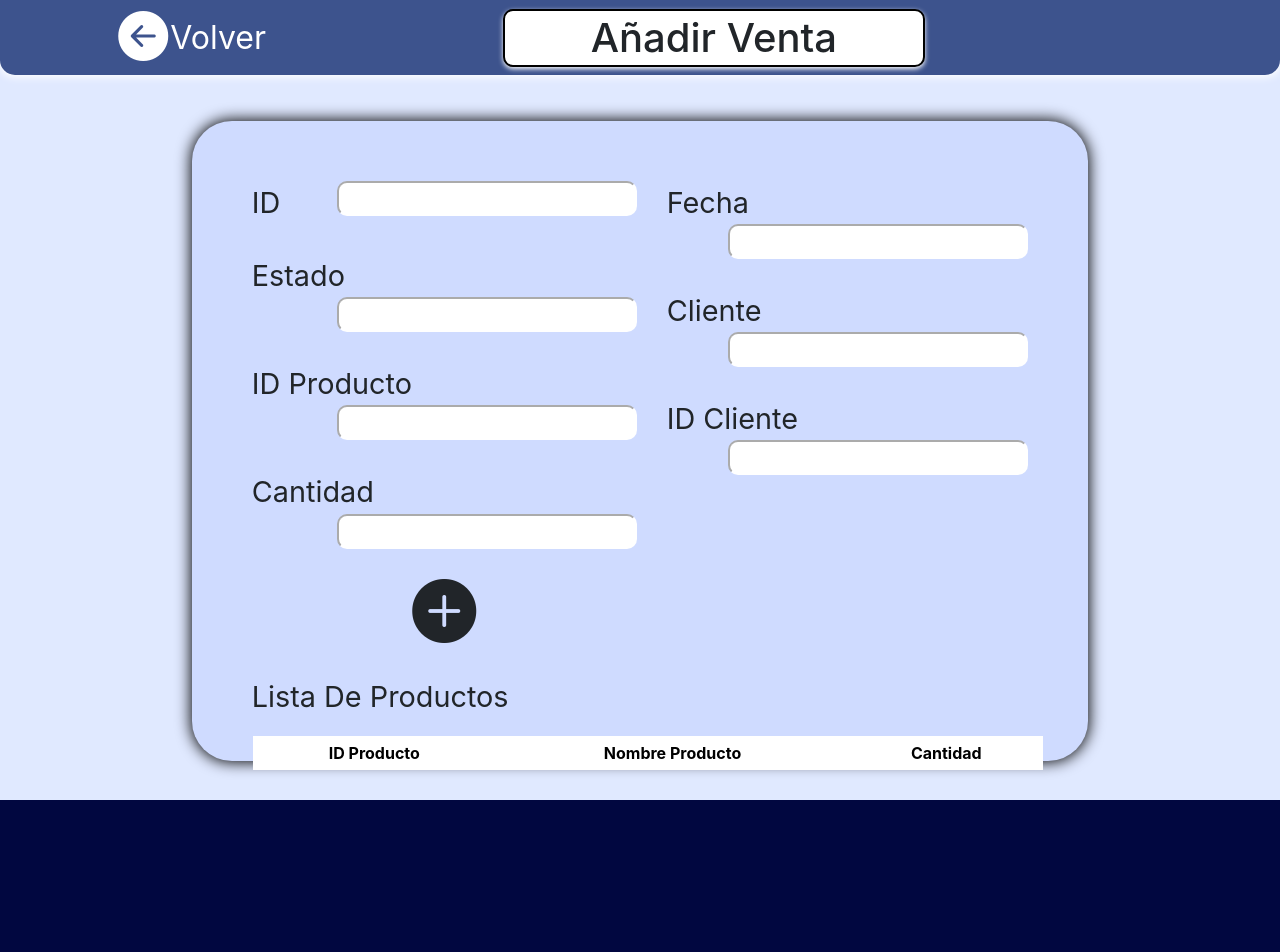
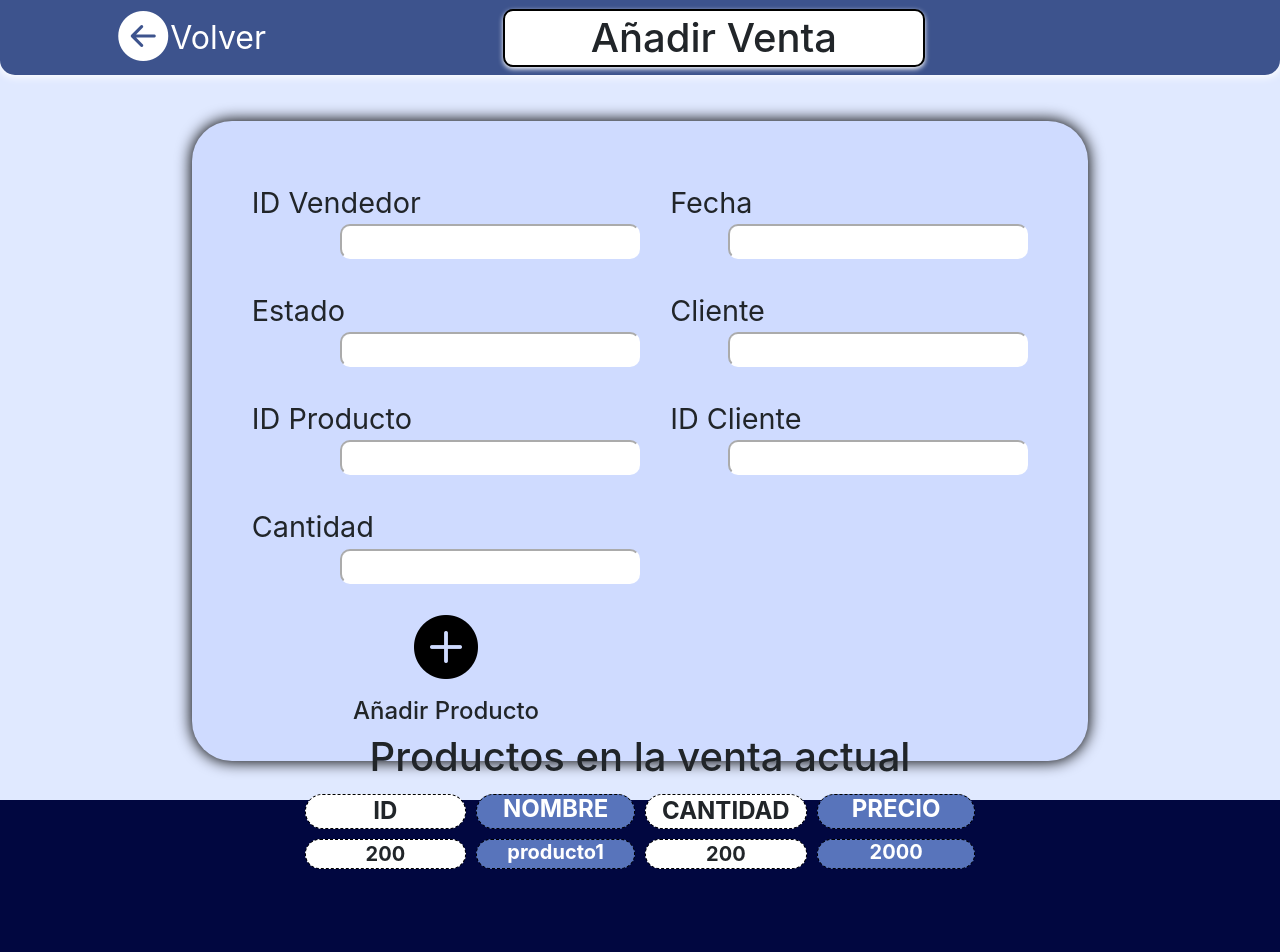
Before and after one commit to Alexcastr/deveApps, a React (Create React App) app: page /ventas/agregarventa in a window 1280 px wide. Shown: the top 952 px of the page. Before the commit the page ends 800 px from the top, so only its background shows below. Built offline with nearby package versions, Linux system fonts and the light colour scheme.

Commit message:
Cambios en la pagina de añadir venta

```diff
--- a/src/Components/BackButton.jsx
+++ b/src/Components/BackButton.jsx
@@ -4,7 +4,7 @@ const BackButton = ({ backPage }) => {
   return (
     <div className="buttonContainer">
       <Link to={backPage} className="buttonLink">
-        <i class="bi bi-arrow-left-circle-fill navButton"></i>
+        <i className="bi bi-arrow-left-circle-fill navButton"></i>
         <p>Volver</p>
       </Link>
     </div>
--- a/src/Components/FormBody.jsx
+++ b/src/Components/FormBody.jsx
@@ -1,62 +1,76 @@
 import React from "react";
-
+import ProductInSale from "./ProductInSale";
+const productsInSale = [
+  { id: 200, name: "producto1", amount: 200, singlePrice: 2000 },
+];
 const FormBody = () => {
   return (
-    <div className = "FormVenta">
+    <div className="FormVenta">
       <form>
-          <div className = "Div1">
-            <div className = "DivForm1" >
-              <label className= "labelForm" htmlFor = "ID">
-                ID
-                <input className= "InputForm" required/>
+        <div className="Div1">
+          <div className="DivForm1">
+            <label className="labelForm" htmlFor="ID">
+              ID Vendedor
+              <input className="InputForm" id="ID" required />
             </label>
-              <label className= "labelForm" htmlFor = "Estado">
+            <label className="labelForm" htmlFor="Estado">
               Estado
-                <input className= "InputForm" required/>
+              <input className="InputForm" required />
             </label>
-              <label className= "labelForm" htmlFor = "IDProducto">
+            <label className="labelForm" htmlFor="IDProducto">
               ID Producto
-                <input className= "InputForm" required/>
+              <input className="InputForm" required />
             </label>
-              <label className= "labelForm" htmlFor = "Cantidad">
+            <label className="labelForm" htmlFor="Cantidad">
               Cantidad
-                <input className= "InputForm" required/>
+              <input className="InputForm" required />
             </label>
-              <i className="bi bi-plus-circle-fill IconAgregar" onClick = { () => {alert("Agregar")} }>
-              </i>
+            <button className="addProductInSale IconAgregar">
+              <i className="bi bi-plus-circle-fill"></i>
+            </button>
+            <h2 className="addProductInSaleLabel">Añadir Producto</h2>
           </div>
-            <div className = "DivForm2">
-            <label className= "labelForm2" htmlFor = "Fecha">
+          <div className="DivForm2">
+            <label className="labelForm2" htmlFor="Fecha">
               Fecha
-                <input className= "InputForm" required/>
+              <input className="InputForm" required />
             </label>
-              <label className= "labelForm2" htmlFor = "Cliente">
+            <label className="labelForm2" htmlFor="Cliente">
               Cliente
-                <input className= "InputForm" required/>
+              <input className="InputForm" required />
             </label>
-              <label className= "labelForm2" htmlFor = "IDCliente">
+            <label className="labelForm2" htmlFor="IDCliente">
               ID Cliente
-                <input className= "InputForm" required/>
+              <input className="InputForm" required />
             </label>
           </div>
         </div>
-          <div className = "DivForm3">
-            <label className= "labelForm3" htmlFor = "ListaProductos">
-                Lista De Productos
-            </label>
-            <table className = "TableLP">
-              <tr className ="TableGeneral">
-                <th>
-                  ID Producto
-                </th>
-                <th>
-                  Nombre Producto
-                </th>
-                <th>
-                  Cantidad
-                </th>
-              </tr>
-            </table>
+        <div className="DivForm3">
+          <h1>
+            Productos en la venta actual
+          </h1>
+          <div className="productsInSaleDiv">
+            <li className="productsInSale">
+              <h4 className="productsInSaleItem1">ID</h4>
+              <h4 className="productsInSaleItem2">NOMBRE</h4>
+              <h4 className="productsInSaleItem1">CANTIDAD</h4>
+              <h4 className="productsInSaleItem2">PRECIO</h4>
+            </li>
+            {productsInSale.map((item) => {
+              return (
+                <ProductInSale
+                  key={item.id}
+                  id={item.id}
+                  name={item.name}
+                  amount={item.amount}
+                  singlePrice={item.singlePrice}
+                />
+              );
+            })}
+          </div>
+        <button type="submit" className="addSaleButton">
+          Añadir
+        </button>
         </div>
       </form>
     </div>
--- /dev/null
+++ b/src/Components/ProductInSale.jsx
@@ -0,0 +1,14 @@
+import React from "react";
+
+const ProductInSale = ({ id, name, amount, singlePrice }) => {
+  return (
+    <li className="productsInSale">
+        <h5 className="productsInSaleItem1">{id}</h5>
+        <h5 className="productsInSaleItem2">{name}</h5>
+        <h5 className="productsInSaleItem1">{amount}</h5>
+        <h5 className="productsInSaleItem2">{singlePrice}</h5>
+    </li>
+  );
+};
+
+export default ProductInSale;
--- a/src/Styles/formVentas.css
+++ b/src/Styles/formVentas.css
@@ -33,9 +33,11 @@
 
 .DivForm3 {
     display: flex;
+    align-items: center;
     flex-direction: column;
-    margin-left: 5%;
-    margin-right: 5%;
+    max-height: 35%;
+    margin: auto;
+    width: 76%;
 }
 
 .labelForm {
@@ -46,6 +48,11 @@
 .labelForm2 {
     margin: 15px;
     font-size: 1.8em;
+}
+
+.productInSale>td {
+    padding: 3px;
+    border: 1px white solid;
 }
 
 .labelForm3 {
@@ -69,20 +76,77 @@
     justify-content: center;
 }
 
-.TableGeneral {
-    background-color: white;
-    margin-left: 5%;
+.addSaleButton {
+    background: #3C538F;
+    color: white;
+    font-weight: bolder;
+    font-size: 2em;
+    margin-top: 10px;
+    padding: 10px;
+    border-radius: 10px;
 }
 
-.TableGeneral>th {
-    color: black;
-    padding: 5px;
-    text-align: center;
+.addSaleButton:hover {
+    transition: all .2s ease-in-out;
+    transform: scale(1.1);
+    background-color: #5874bb;
 }
 
-.TableLP {
-    margin-left: 2%;
-    margin-right: 10%;
+.addSaleButton:focus {
+    border: none;
+    outline: none;
+}
+
+.addProductInSale {
+    background: none;
+    border: none;
+    outline: none;
+}
+
+.addProductInSale:focus {
+    border: none;
+    outline: none;
+}
+
+.addProductInSaleLabel {
+    text-align: center;
+    font-size: 1.5em;
+}
+
+.productsInSaleDiv {
+    display: flex;
+    flex-direction: column;
+    text-align: center;
+    height: 300px;
+    width: 100%;
+    overflow-y: scroll;
+}
+
+.productsInSaleItem1 {
+    border: 1px black dashed;
+    border-radius: 20px;
+    margin: 5px;
+    text-align: center;
+    width: 100%;
+    padding: 2px;
+    background-color: white;
+    font-weight: bold;
+}
+
+.productsInSaleItem2 {
+    border: 1px black dashed;
+    border-radius: 20px;
+    margin: 5px;
+    text-align: center;
+    width: 100%;
+    font-weight: bold;
+    background-color: #5874bb;
+    color: white
+}
+
+.productsInSale {
+    width: 100%;
+    display: flex;
 }
 
 .IconAgregar {
```
Lines whose indentation alone changed are shown as unchanged.
